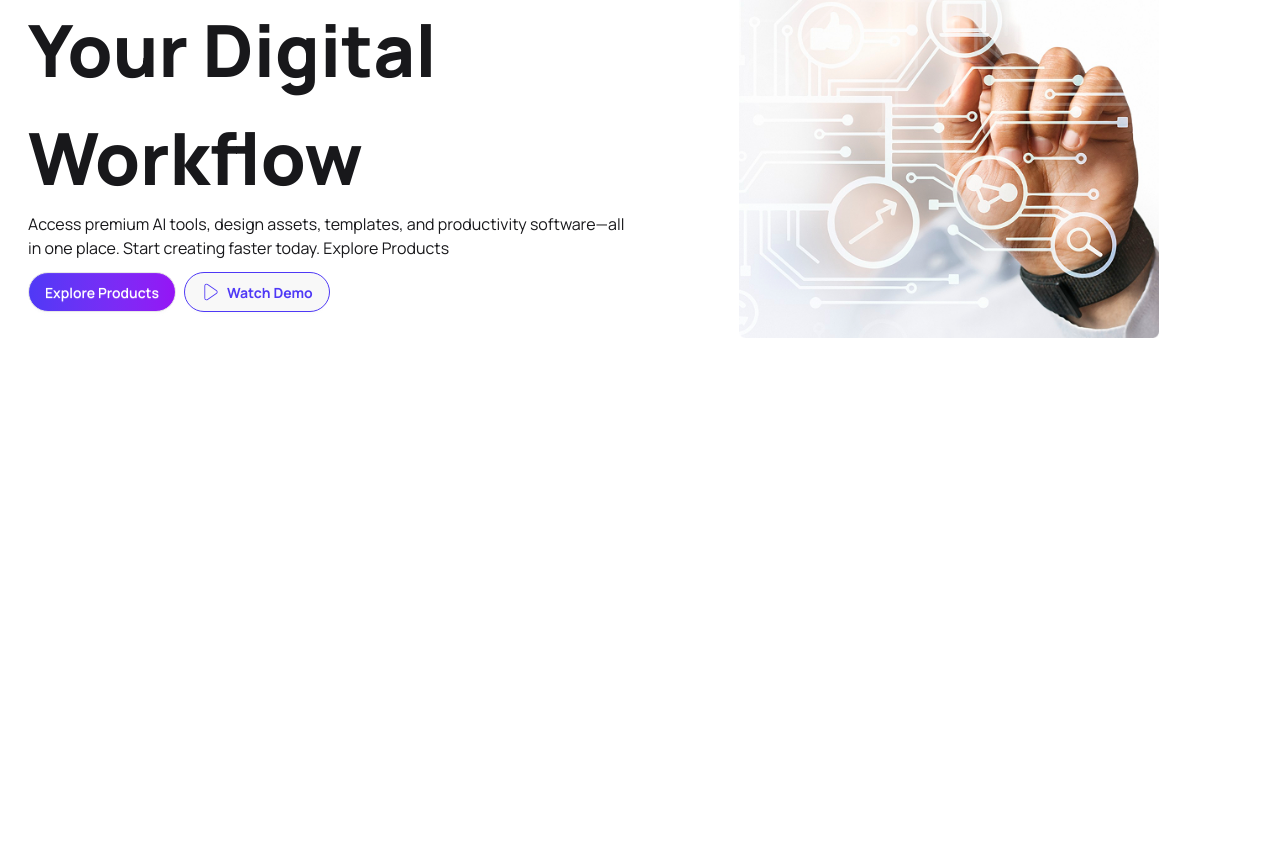
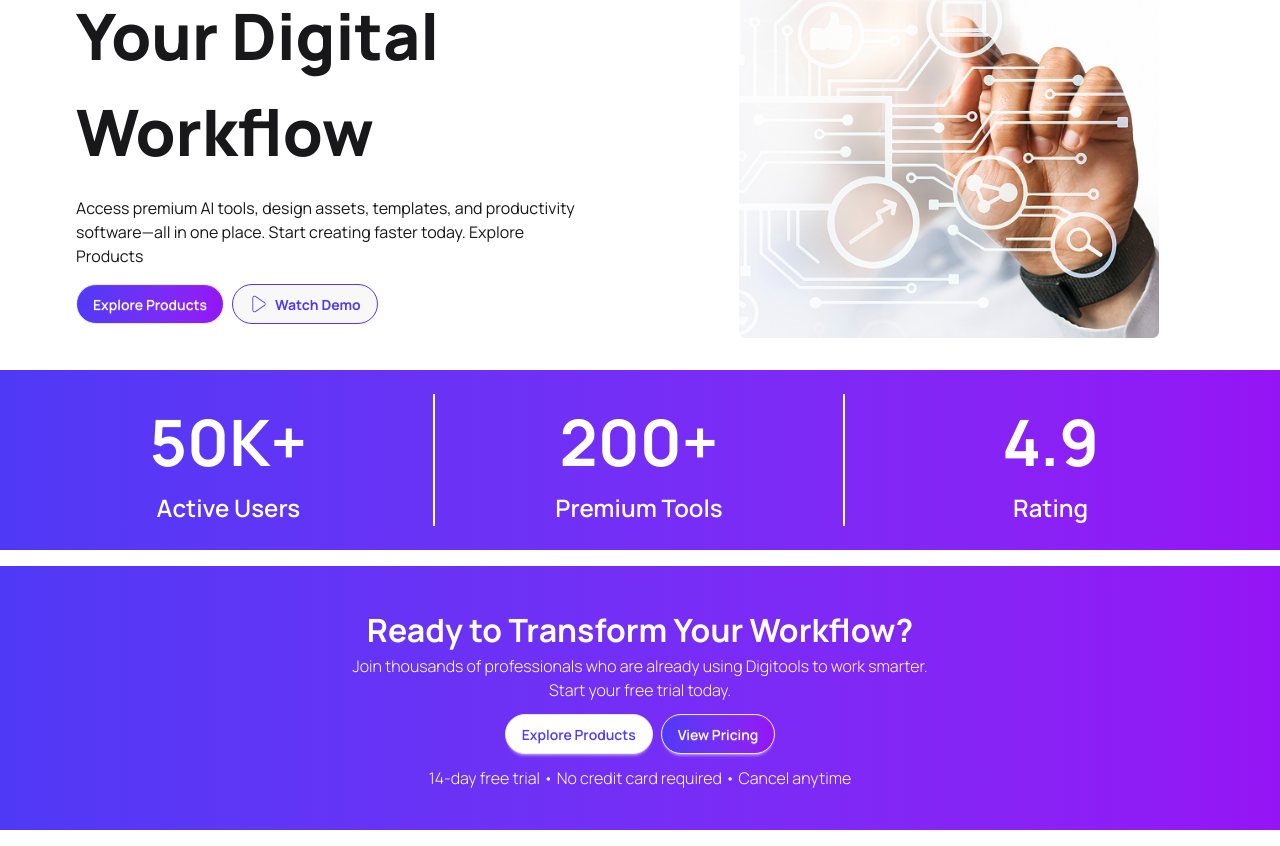
Before and after one commit to tanin9/digital-tools-platform, a React (Vite) app: page / in a window 1280 px wide. Shown: the part 239-1085 px from the top of the page. Before the commit the page ends 800 px from the top, so only its background shows below. Built offline with nearby package versions, Linux system fonts and the light colour scheme.

Commit message:
rating and workflow section added

```diff
--- a/src/App.jsx
+++ b/src/App.jsx
@@ -1,6 +1,7 @@
 import './App.css'
 import Board from './components/homepages/Board'
 import Badge from "./components/homepages/Badge";
+import Workflow from "./components/homepages/Workflow";
 import Footer from './components/homepages/Footer'
 import Navbar from './components/navbar/Navbar'
 
@@ -13,6 +14,7 @@ function App() {
       <Navbar></Navbar>
       <Board></Board>
       <Badge></Badge>
+      <Workflow></Workflow>
       <Footer></Footer>
     </>
   );
--- a/src/components/homepages/Badge.jsx
+++ b/src/components/homepages/Badge.jsx
@@ -2,7 +2,27 @@ import React from 'react';
 
 const Badge = () => {
     return (
-         <></>
+      <div
+        className="container mx-auto my-4 bg-linear-to-r from-[#4F39F6] to-[#9514F5]
+       text-white font-bold grid grid-cols-3 divide-x-2 p-6 "
+      >
+        <div className=" flex flex-col justify-center items-center">
+          <p className="text-[4vh] lg:text-[8vh]   ">50K+</p>
+          <p className="text-[1vh] lg:text-[3vh] font-semibold ">
+            Active Users
+          </p>
+        </div>
+        <div className=" flex flex-col justify-center items-center">
+          <p className="text-[4vh] lg:text-[8vh]   ">200+</p>
+          <p className="text-[1vh] lg:text-[3vh] font-semibold ">
+            Premium Tools
+          </p>
+        </div>
+        <div className=" flex flex-col justify-center items-center">
+          <p className="text-[4vh] lg:text-[8vh]   ">4.9</p>
+          <p className="text-[1vh] lg:text-[3vh] font-semibold ">Rating</p>
+        </div>
+      </div>
     );
 };
 
--- a/src/components/homepages/Board.jsx
+++ b/src/components/homepages/Board.jsx
@@ -5,7 +5,7 @@ import { CgMediaLive } from "react-icons/cg";
 const Board = () => {
     return (
       <div className="container mx-auto grid md:grid-cols-2 py-4 px-7 justify-around items-center gap-3">
-        <div>
+        <div className="md:px-0 lg:px-12 space-y-4">
           <div className="bg-[#e1e7ff] rounded-2xl px-3 py-1 w-fit flex items-center gap-1">
             <CgMediaLive className="text-[#4F39F6]" />
             <p className="bg-linear-to-r from-[#4F39F6] to-[#9514F5] bg-clip-text text-transparent">
@@ -13,7 +13,7 @@ const Board = () => {
             </p>
           </div>
           <div>
-            <p className="font-extrabold  text-[40px] lg:text-[72px]">
+            <p className="font-extrabold  text-[4vh] lg:text-[8vh]">
               Supercharge Your Digital Workflow
             </p>
           </div>
--- /dev/null
+++ b/src/components/homepages/Workflow.jsx
@@ -0,0 +1,33 @@
+import React from 'react';
+
+const Workflow = () => {
+    return (
+      <div
+        className="container mx-auto my-4 bg-linear-to-r from-[#4F39F6] to-[#9514F5]
+       text-white font-bold p-[5vh] "
+      >
+        <div className=" flex flex-col justify-center items-center">
+          <p className="text-[3vh] lg:text-[4vh]   ">
+            Ready to Transform Your Workflow?
+          </p>
+          <p className="text-[1vh] lg:text-[2vh] font-light text-center">
+            Join thousands of professionals who are already using Digitools to
+            work smarter. <br /> Start your free trial today.
+          </p>
+          <div className="my-3 flex gap-2">
+            <a className="btn bg-white text-[#4F39F6] rounded-4xl">
+              Explore Products
+            </a>
+            <a className="btn bg-linear-to-r from-[#4F39F6] to-[#9514F5] text-white rounded-4xl">
+              View Pricing
+            </a>
+          </div>
+          <p className="text-[1vh] lg:text-[2vh] font-light text-center">
+            14-day free trial • No credit card required • Cancel anytime
+          </p>
+        </div>
+      </div>
+    );
+};
+
+export default Workflow;
```
